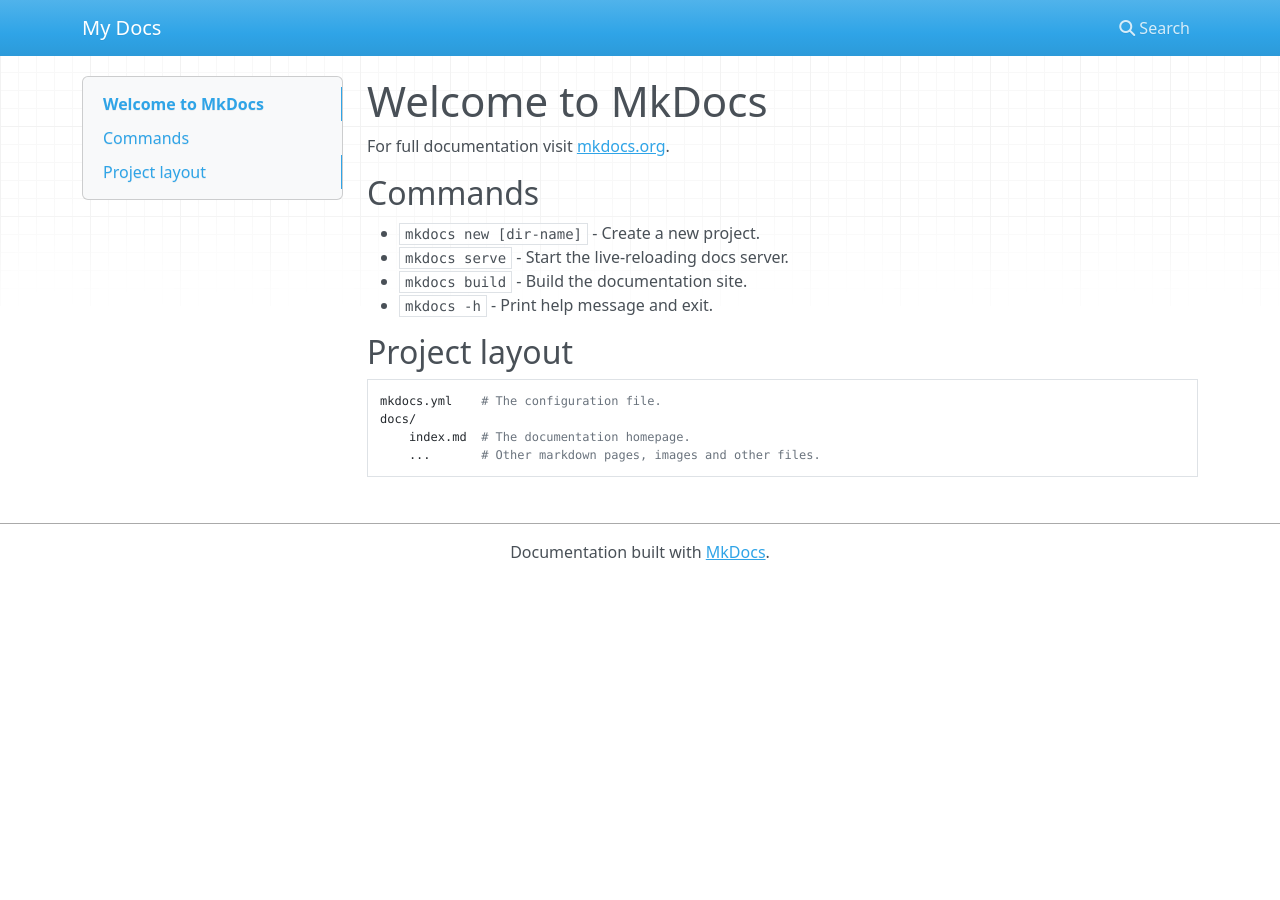
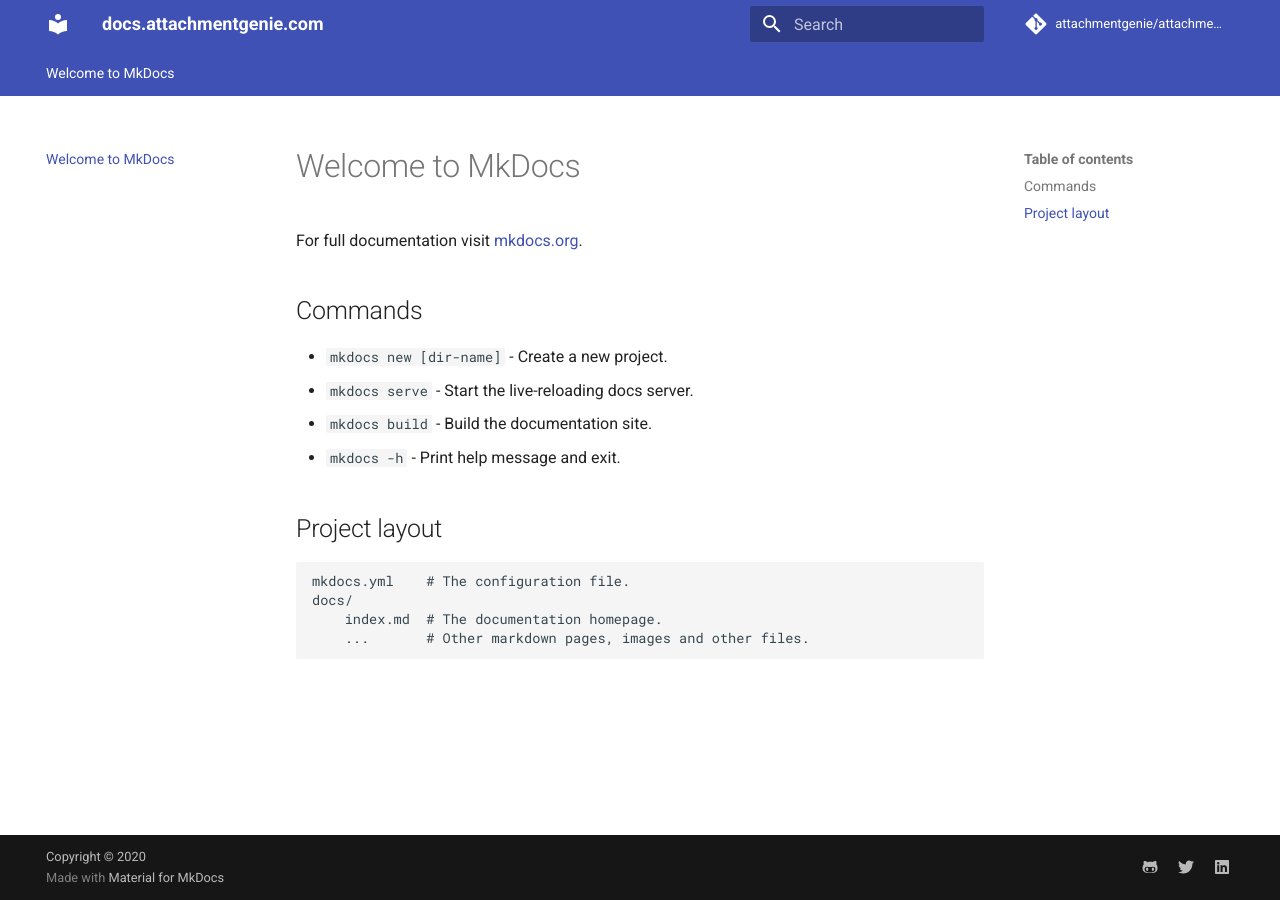
Before and after one commit to attachmentgenie/attachmentgenie.github.io, an MkDocs documentation site: the page built from docs/index.md, in a window 1280 px wide. Built offline with MkDocs 1.6.1 and Material for MkDocs 9.7.7, drawn with Linux system fonts in a browser that asks for light colours; nearby versions of some CDN libraries; comment, search, counter and statistics services are not loaded.

Commit message:
setting up of basic mkdocs setup, including theme, extensios and plugins

```diff
--- a/mkdocs.yml
+++ b/mkdocs.yml
@@ -1 +1,56 @@
-site_name: My Docs
+copyright: Copyright &copy; 2020
+repo_name: attachmentgenie/attachmentgenie.github.io
+repo_url: https://github.com/attachmentgenie/attachmentgenie.github.io
+site_name: docs.attachmentgenie.com
+site_description: puppet roles and profiles
+site_author: Bram Vogelaar
+site_url: https://docs.attachmentgenie.com
+
+theme:
+  features:
+    - instant
+    - tabs
+  language: en
+  name: material
+
+extra:
+  social:
+    - icon: fontawesome/brands/github-alt
+      link: https://github.com/attachmentgenie
+    - icon: fontawesome/brands/twitter
+      link: https://twitter.com/attachmentgenie
+    - icon: fontawesome/brands/linkedin
+      link: https://www.linkedin.com/in/bram-vogelaar-2316578/
+
+markdown_extensions:
+  - admonition
+  - codehilite:
+      guess_lang: false
+  - footnotes
+  - meta
+  - pymdownx.arithmatex
+  - pymdownx.betterem:
+      smart_enable: all
+  - pymdownx.caret
+  - pymdownx.critic
+  - pymdownx.details
+  - pymdownx.emoji:
+      emoji_index: !!python/name:materialx.emoji.twemoji
+      emoji_generator: !!python/name:materialx.emoji.to_svg
+  - pymdownx.inlinehilite
+  - pymdownx.magiclink
+  - pymdownx.mark
+  - pymdownx.smartsymbols
+  - pymdownx.superfences
+  - pymdownx.tasklist:
+      custom_checkbox: true
+  - pymdownx.tabbed
+  - pymdownx.tilde
+  - toc:
+      permalink: true
+
+plugins:
+  - search
+  - git-revision-date-localized
+  - minify:
+      minify_html: true
--- a/requirements.txt
+++ b/requirements.txt
@@ -1 +1,4 @@
 mkdocs>=1.1
+mkdocs-material>=5
+mkdocs-minify-plugin
+mkdocs-git-revision-date-localized-plugin
```
